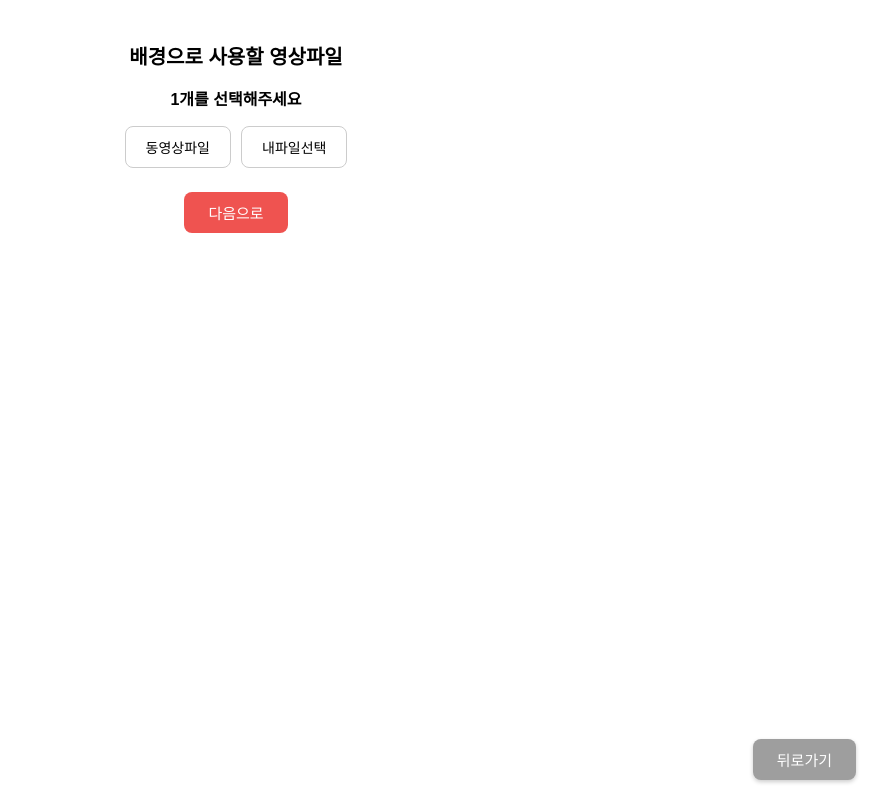
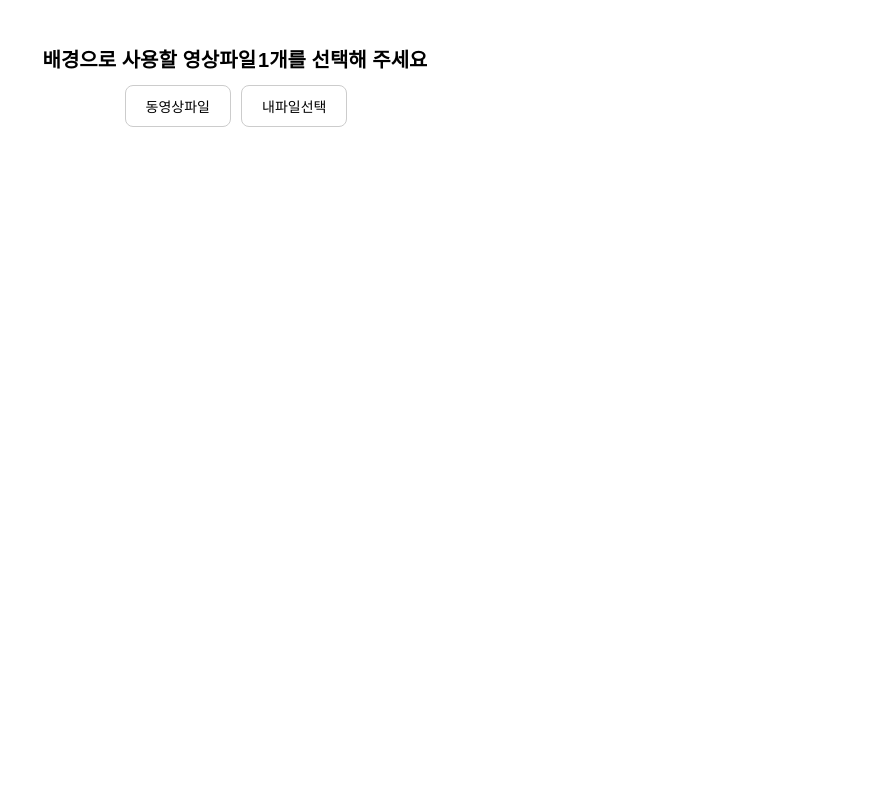
Before and after one commit to xeon-243859/ppongtok-app, a React (Vite) app: page /video/select in a window 1280 px wide. Shown: the whole page, without its empty margins (404-1280 px from the left). Built offline with nearby package versions, Linux system fonts and the light colour scheme.

Commit message:
Enhance: 타자체 효과 추가 및 moving file 아래에 버튼 정렬 완성

```diff
--- a/src/pages/VideoSelectPage.css
+++ b/src/pages/VideoSelectPage.css
@@ -4,15 +4,39 @@
   background-color: #fff;
 }
 
-.video-title {
+.video-title,
+.video-subtitle {
   font-size: 20px;
   font-weight: bold;
-  margin-bottom: 4px;
+  margin-bottom: 8px;
+  white-space: pre-line;
 }
 
-.video-subtitle {
-  font-size: 16px;
-  margin-bottom: 16px;
+/* 타자체 효과 */
+.typing-effect {
+  display: inline-block;
+  overflow: hidden;
+  border-right: 2px solid #333;
+  white-space: nowrap;
+  animation: typing 2s steps(30, end), blink 0.75s step-end infinite;
+}
+
+@keyframes typing {
+  from {
+    width: 0;
+  }
+  to {
+    width: 100%;
+  }
+}
+
+@keyframes blink {
+  from, to {
+    border-color: transparent;
+  }
+  50% {
+    border-color: #333;
+  }
 }
 
 .video-button-row {
--- a/src/pages/VideoSelectPage.jsx
+++ b/src/pages/VideoSelectPage.jsx
@@ -27,8 +27,8 @@ const VideoSelectPage = () => {
 
   return (
     <div className="video-select-container">
-      <h2 className="video-title">배경으로 사용할 영상파일</h2>
-      <h3 className="video-subtitle">1개를 선택해주세요</h3>
+      <h2 className="video-title typing-effect">배경으로 사용할 영상파일</h2>
+      <h3 className="video-subtitle typing-effect">1개를 선택해 주세요</h3>
 
       {/* 영상 파일 선택 버튼 */}
       <div className="video-button-row">
@@ -44,13 +44,14 @@ const VideoSelectPage = () => {
             <span className="overlay-text">moving file</span>
             <button className="remove-button" onClick={handleRemove}>X</button>
           </div>
+
+          {/* 버튼 묶음도 이 안으로 이동 */}
+          <div className="video-button-group">
+            <button className="back-button" onClick={() => navigate("/style/select")}>뒤로가기</button>
+            <button className="next-button" onClick={handleNext}>다음으로</button>
+          </div>
         </div>
       )}
-
-      <div className="video-button-group">
-        <button className="back-button" onClick={() => navigate("/style/select")}>뒤로가기</button>
-        <button className="next-button" onClick={handleNext}>다음으로</button>
-      </div>
     </div>
   );
 };
```
